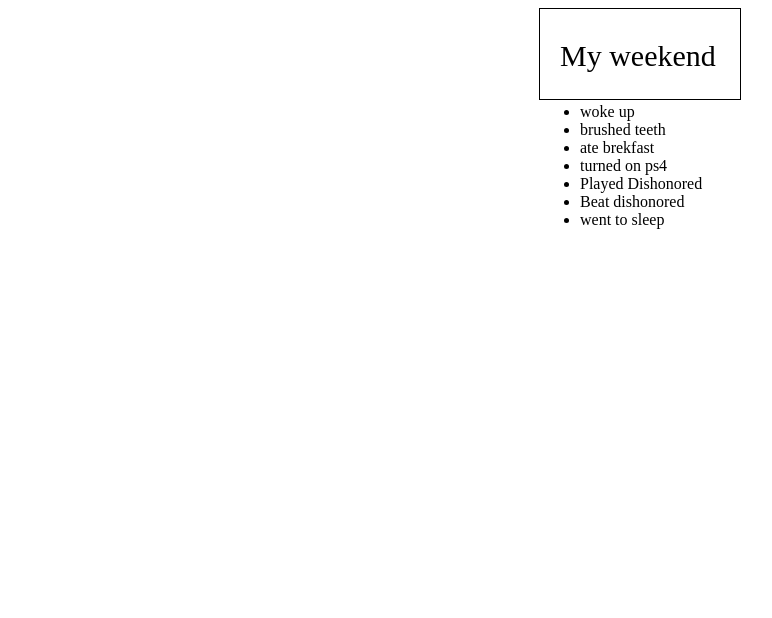
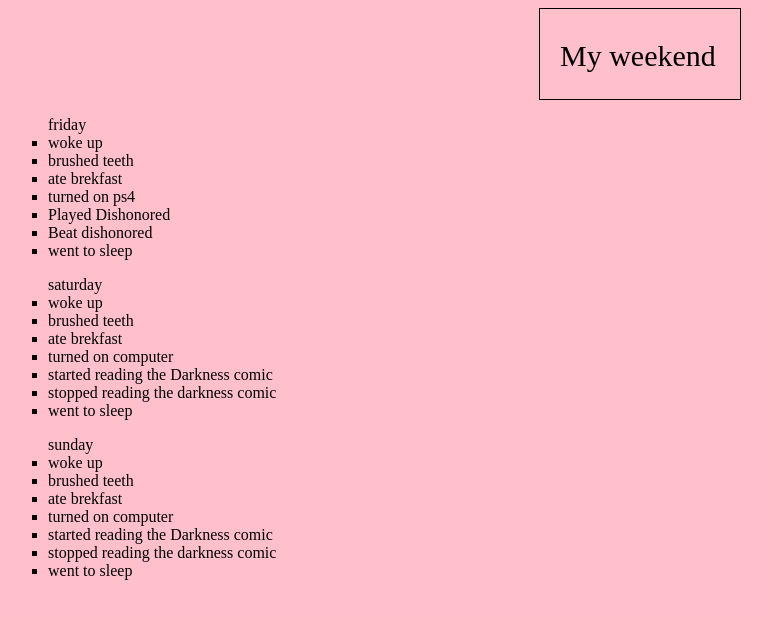
Before and after one commit to AubreyRex/GIT2, a plain HTML site: page index.html in a window 1280 px wide. Shown: the whole page, without its empty margins (0-772 px from the left). Drawn offline with Linux system fonts and the light colour scheme.

Commit message:
finished

```diff
--- a/css/main.css
+++ b/css/main.css
@@ -9,5 +9,16 @@ p{
 	padding-left: 20px
 }
 ul {
+	list-style-type: square;
+	j=
+
 
 }
+body {
+	background-color: pink;
+
+}
+li{
+
+
+		}
--- a/index.html
+++ b/index.html
@@ -7,7 +7,9 @@
 <body>
 <div class=JOJO>
 <p>My weekend</p>
+	</div>
 <ul>
+friday
 	<li>
 		woke up
 		<li>
@@ -22,6 +24,39 @@
 		<li>went to sleep</li>
 	</li>
 </ul>
-</div>
+<ul>
+saturday
+<li>
+	woke up
+		<li>
+			brushed teeth
+		</li>
+		<li>
+			ate brekfast
+		</li>
+		<li>turned on computer</li>
+		<li>started reading the Darkness comic</li>
+		<li> stopped reading the darkness comic</li>
+		<li>went to sleep</li>
+</li>
+
+</ul>
+<ul>
+sunday
+<li>
+	woke up
+		<li>
+			brushed teeth
+		</li>
+		<li>
+			ate brekfast
+		</li>
+		<li>turned on computer</li>
+		<li>started reading the Darkness comic</li>
+		<li> stopped reading the darkness comic</li>
+		<li>went to sleep</li>
+</li>
+
+</ul>
 </body>
 </html>
```
